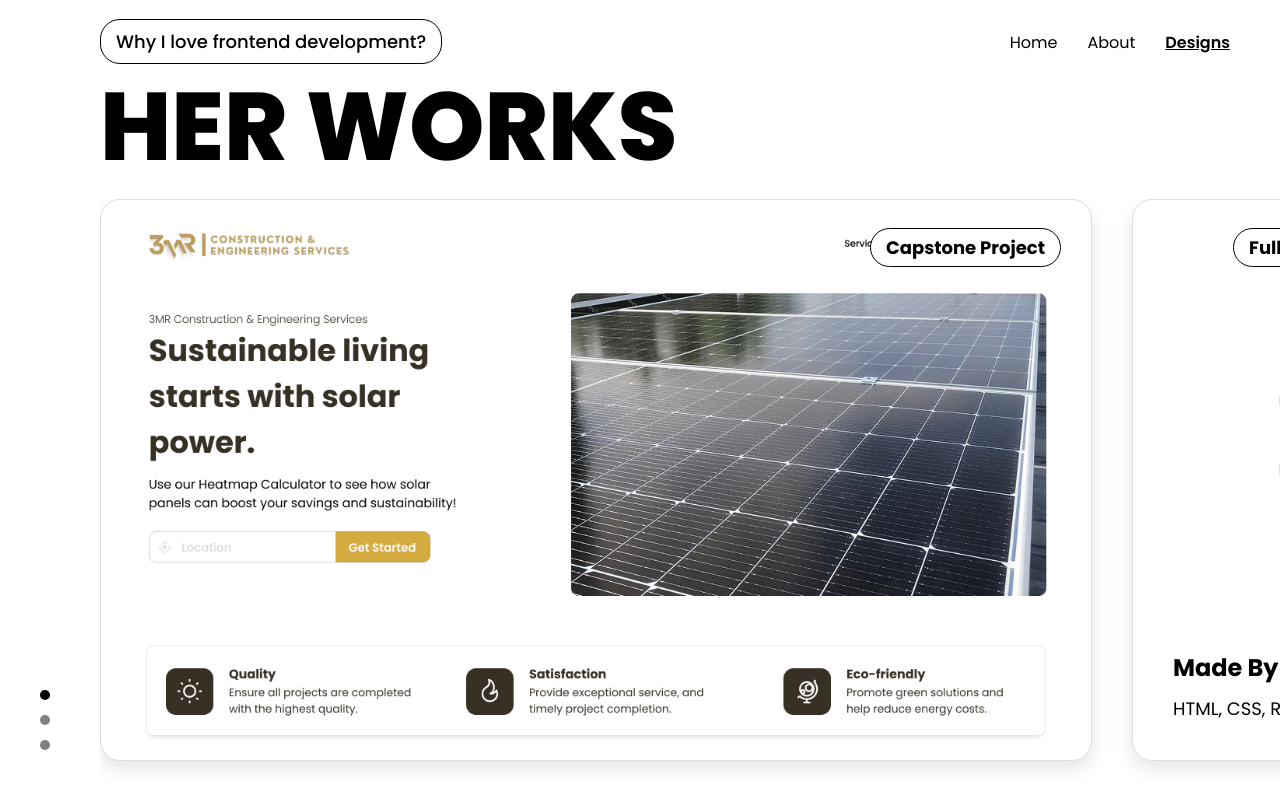
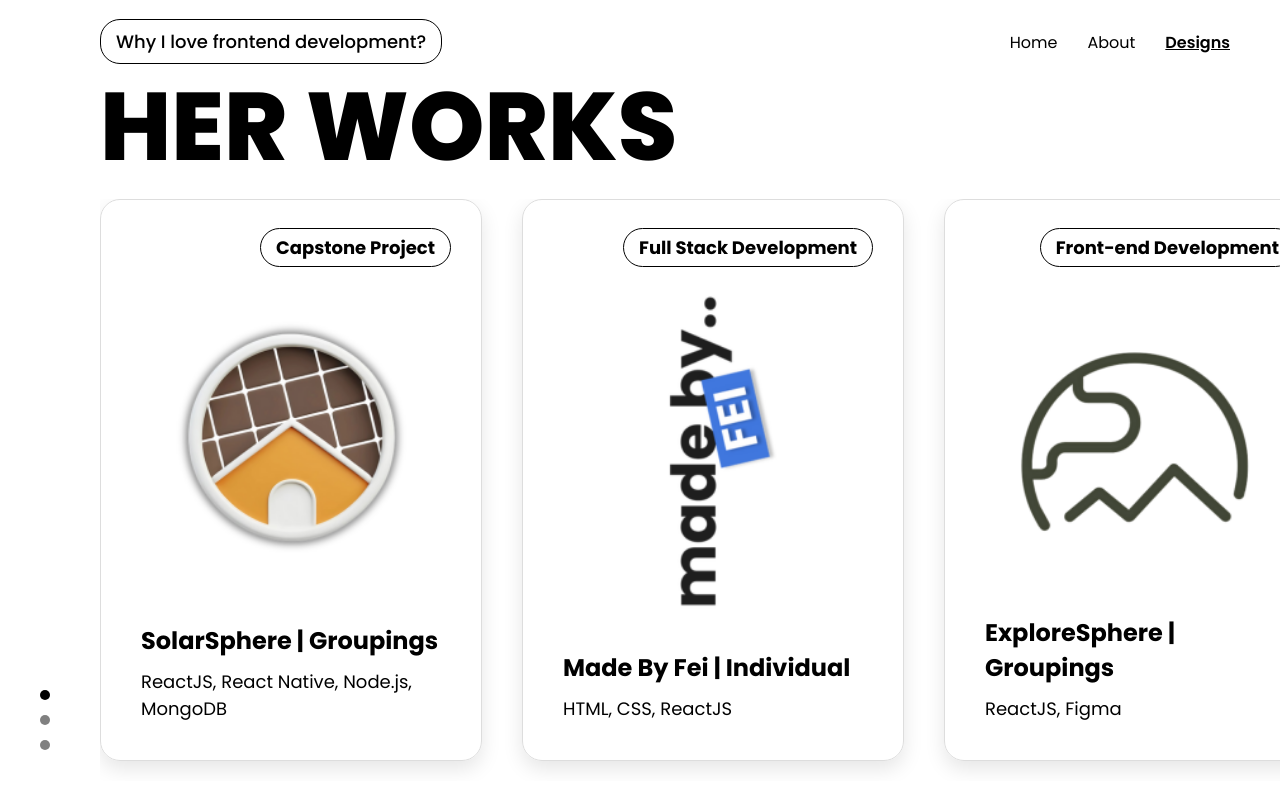
Before and after one commit to marianadine/madebyfei, a React (Create React App) app: page /designs in a window 1280 px wide. Built offline with nearby package versions, Linux system fonts and the light colour scheme.

Commit message:
added design

```diff
--- a/src/components/Designs.jsx
+++ b/src/components/Designs.jsx
@@ -21,6 +21,7 @@ import esphere from '../imgs/esphere.png';
 import cocofw from '../imgs/cocofw.png';
 import numoabe from '../imgs/numoabe.png';
 import pcare from '../imgs/pcare.png';
+import atm from '../imgs/atm.png';
 
 import bestdressed2 from '../imgs/bestdressed2.png';
 import cupid4042 from '../imgs/1cupid404.png';
@@ -32,12 +33,13 @@ import esphere2 from '../imgs/esphere2.png';
 import cocofw2 from '../imgs/cocofw2.png';
 import numoabe2 from '../imgs/numoabe2.png';
 import pcare2 from '../imgs/pcare2.png';
+import atm2 from '../imgs/atm2.png';
 
 import { FaChevronLeft, FaChevronRight } from "react-icons/fa";
 
 const Designs = () => {
   const [activeSection, setActiveSection] = useState(0);
-  const [expandedIndex, setExpandedIndex] = useState(0);
+  const [expandedIndex, setExpandedIndex] = useState(null);
 
   const sectionRefs = [useRef(), useRef(), useRef()];
   const worksContainerRef = useRef();
@@ -135,6 +137,14 @@ const Designs = () => {
       mode: "Individual",
       expandedImage: bestdressed,
       defaultImage: bestdressed2,
+    },
+    {
+      name: "Money Mauve",
+      technologies: "Java, Figma",
+      type: "Full Stack & 1st Project",
+      mode: "Groupings",
+      expandedImage: atm,
+      defaultImage: atm2,
     }
   ];
 
--- a/src/components/Home.jsx
+++ b/src/components/Home.jsx
@@ -11,11 +11,32 @@ import iglogo from '../imgs/iglogo.png';
 import fblogo from '../imgs/fblogo.png';
 import ghublogo from '../imgs/ghublogo.png';
 
+import bestdressed2 from '../imgs/bestdressed2.png';
+import cupid4042 from '../imgs/1cupid404.png';
+import ars2 from '../imgs/ars2.png';
+import pcare2 from '../imgs/pcare2.png';
+import madebyfei2 from '../imgs/madebyfei2.png';
+import solarsphere2 from '../imgs/solarsphere2.png';
+import esphere2 from '../imgs/esphere2.png';
+import cocofw2 from '../imgs/cocofw2.png';
+import numoabe2 from '../imgs/numoabe2.png';
+
 import { FaCheck } from "react-icons/fa";
 
 const Home = () => {
   const [activeSection, setActiveSection] = useState(0);
   const sectionRefs = [useRef(), useRef(), useRef(), useRef()];
+  const designImages = [
+    solarsphere2,
+    madebyfei2,
+    esphere2,
+    ars2,
+    pcare2,
+    cocofw2,
+    cupid4042,
+    numoabe2,
+    bestdressed2,
+  ];
 
   useEffect(() => {
     const observerOptions = { root: null, threshold: 0.5 };
@@ -90,11 +111,16 @@ const Home = () => {
               <p>Click ‘View All’ to explore my full collection of designs.</p>
             </div>
             <div className='section3-grid'>
-              {Array.from({ length: 9 }, (_, index) => (
+              {designImages.map((imgSrc, index) => (
                 <div
                   key={index}
                   className={`section3-box ${selectedBoxes.includes(index) ? 'selected' : ''}`}
                   onClick={() => toggleBox(index)}
+                  style={{
+                    backgroundImage: `url(${imgSrc})`,
+                    backgroundSize: 'cover',
+                    backgroundPosition: '50% 40%'
+                  }}
                 >
                   {selectedBoxes.includes(index) && (
                     <div className="checkmark">
--- a/src/styles/Home.css
+++ b/src/styles/Home.css
@@ -87,6 +87,7 @@
     background-color: #e0e0e0;
     height: 180px;
     border-radius: 4px;
+    border: 1px solid #ddd;
 }
 
 .section3-box {
```
Also changed, not shown: src/imgs/atm.png (added), src/imgs/atm2.png (added).
